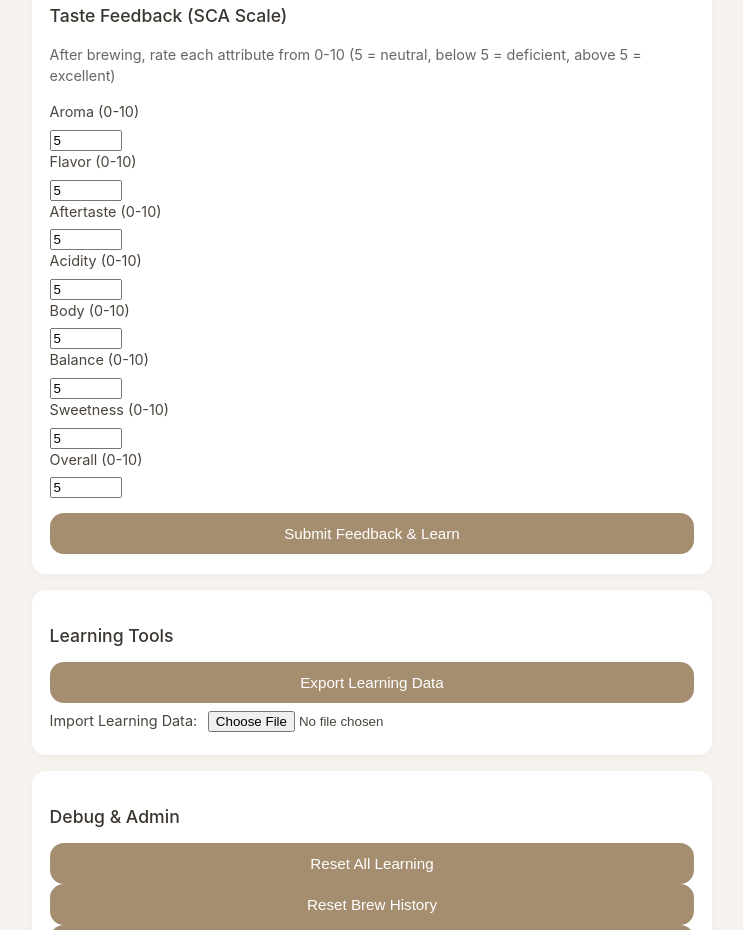
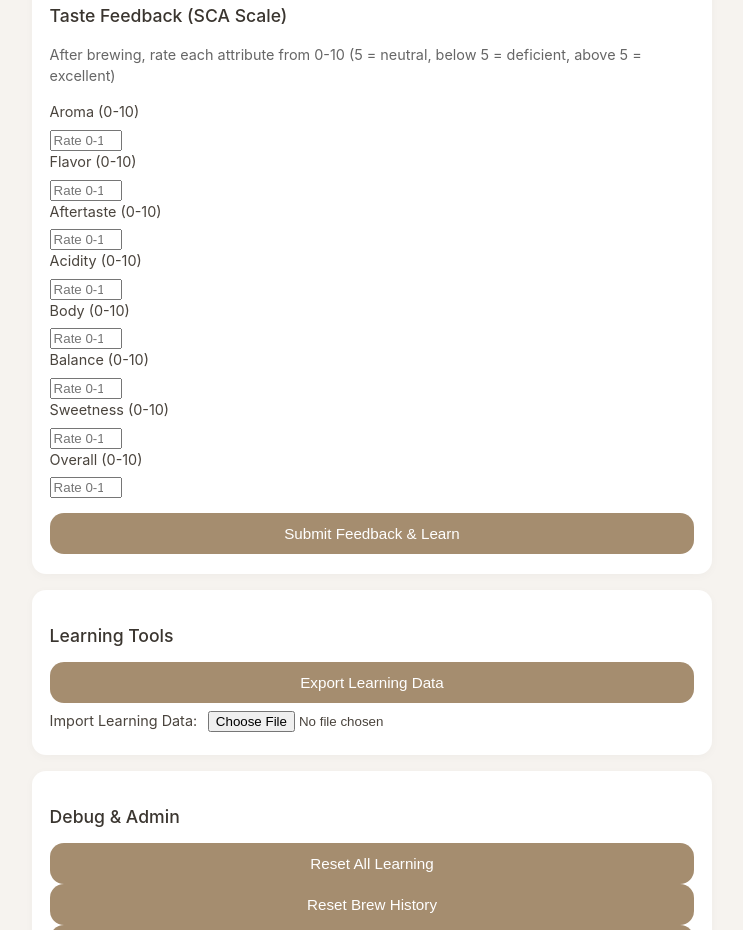
Before and after one commit to tpern/Coffee-Optimizer, a website: page index.html in a window 1280 px wide. Shown: the part 1370-2300 px from the top of the page, without its empty margins (268-1011 px from the left). Drawn offline with Linux system fonts and the light colour scheme.

Commit message:
Update index.html

```diff
--- a/index.html
+++ b/index.html
@@ -150,7 +150,7 @@
 
   <div class="card" id="output"></div>
 
-  <!-- SECTION 6: SCA Taste Feedback (AFTER BUTTON) -->
+<!-- SECTION 6: SCA Taste Feedback (UPDATED - NO DEFAULT VALUES) -->
 <div class="section" id="taste-feedback-section">
   <h3>Taste Feedback (SCA Scale)</h3>
   <p style="font-size:0.9em; color:#666; margin-bottom:1em;">
@@ -158,32 +158,32 @@
   </p>
 
   <label for="aroma">Aroma (0-10)</label>
-    <input type="number" id="aroma" min="0" max="10" step="0.5" value="5" />
+  <input type="number" id="aroma" min="0" max="10" step="0.5" placeholder="Rate 0-10" />
 
   <label for="flavor">Flavor (0-10)</label>
-    <input type="number" id="flavor" min="0" max="10" step="0.5" value="5" />
+  <input type="number" id="flavor" min="0" max="10" step="0.5" placeholder="Rate 0-10" />
 
   <label for="aftertaste">Aftertaste (0-10)</label>
-    <input type="number" id="aftertaste" min="0" max="10" step="0.5" value="5" />
+  <input type="number" id="aftertaste" min="0" max="10" step="0.5" placeholder="Rate 0-10" />
 
   <label for="acidity">Acidity (0-10)</label>
-    <input type="number" id="acidity" min="0" max="10" step="0.5" value="5" />
+  <input type="number" id="acidity" min="0" max="10" step="0.5" placeholder="Rate 0-10" />
 
   <label for="body">Body (0-10)</label>
-    <input type="number" id="body" min="0" max="10" step="0.5" value="5" />
+  <input type="number" id="body" min="0" max="10" step="0.5" placeholder="Rate 0-10" />
 
   <label for="balance">Balance (0-10)</label>
-    <input type="number" id="balance" min="0" max="10" step="0.5" value="5" />
+  <input type="number" id="balance" min="0" max="10" step="0.5" placeholder="Rate 0-10" />
 
   <label for="sweetness">Sweetness (0-10)</label>
-    <input type="number" id="sweetness" min="0" max="10" step="0.5" value="5" />
+  <input type="number" id="sweetness" min="0" max="10" step="0.5" placeholder="Rate 0-10" />
 
   <label for="overall">Overall (0-10)</label>
-    <input type="number" id="overall" min="0" max="10" step="0.5" value="5" />
+  <input type="number" id="overall" min="0" max="10" step="0.5" placeholder="Rate 0-10" />
 
-    <!-- SECOND BUTTON: Submit Feedback -->
   <button id="feedback-submit-btn" type="button" style="margin-top:1em;">Submit Feedback & Learn</button>
 </div>
+
 
   <!-- SECTION 7: Learning Tools -->
   <section class="section">
```
Lines whose indentation alone changed are shown as unchanged.
